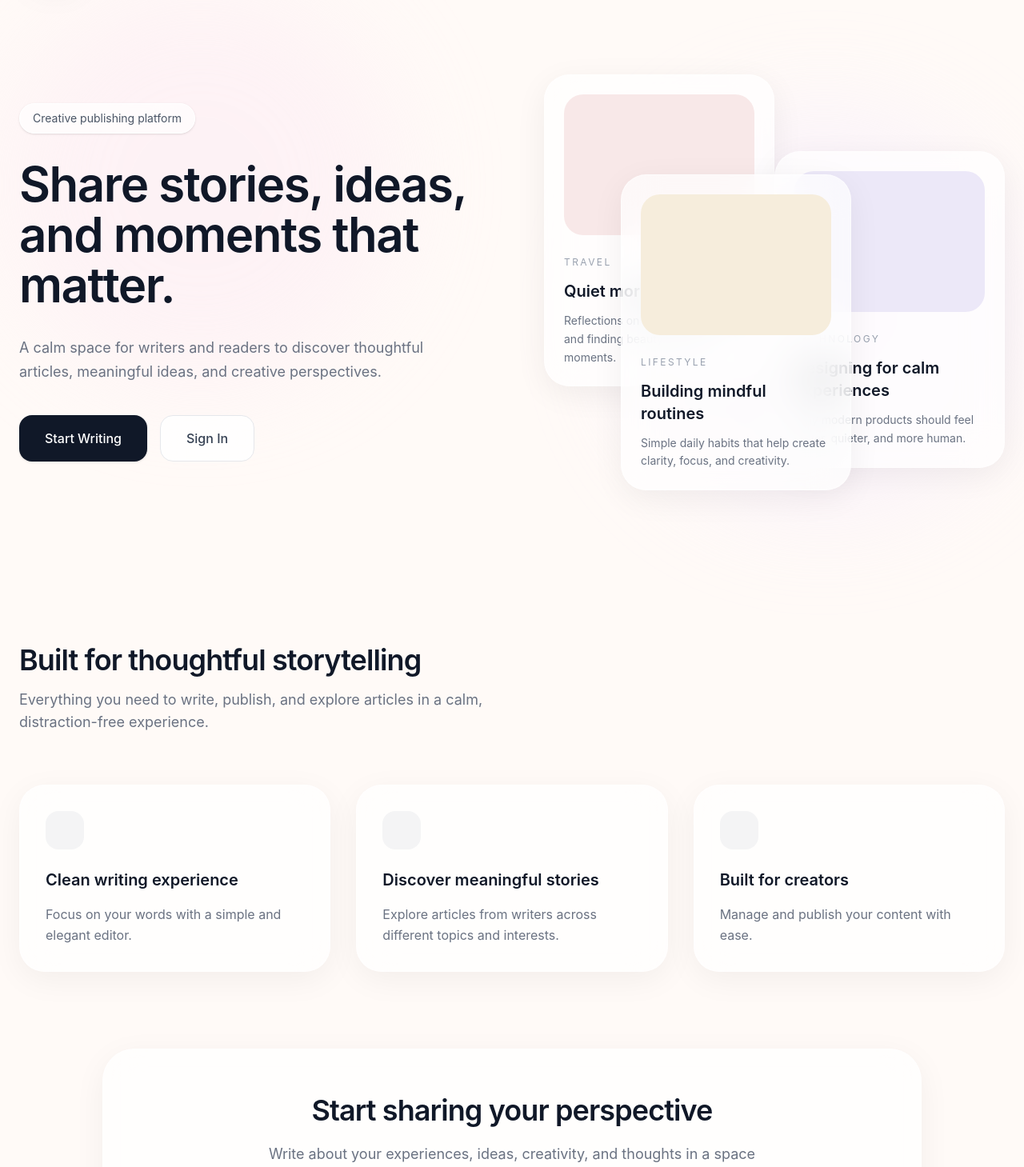
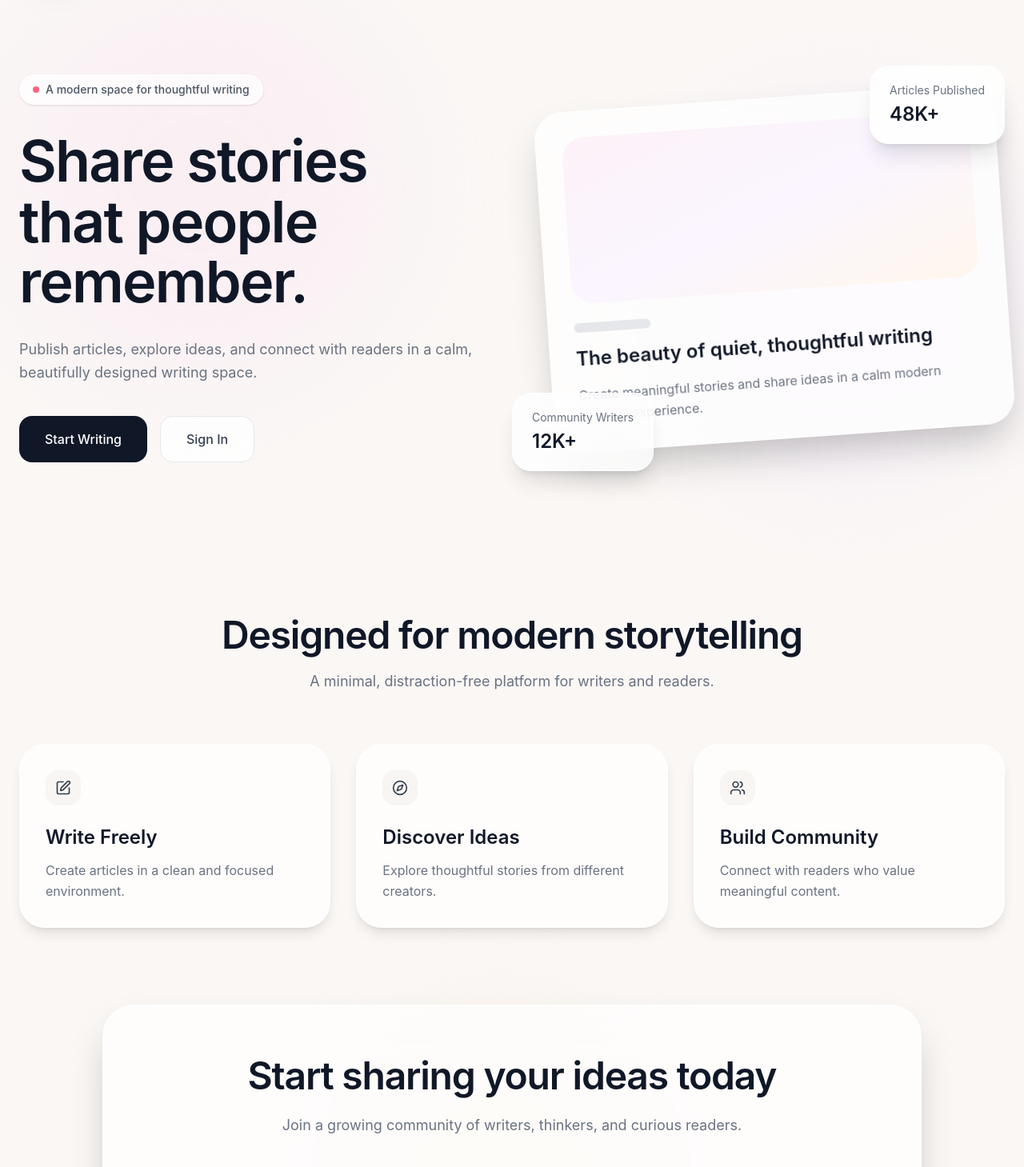
Before and after one commit to Geetavarshini/capstone-frontend, a React app: page / in a window 1280 px wide. Shown: the part 120-1579 px from the top of the page at 80% size. Built offline with nearby package versions, Linux system fonts and the light colour scheme; no server answers; the HTML template or start-up script is replaced by a standard one.

Commit message:
Update Home.jsx

```diff
--- a/src/components/Home.jsx
+++ b/src/components/Home.jsx
@@ -1,12 +1,18 @@
-import React from "react";
-import { useNavigate } from "react-router";
-import { useAuth } from "../AuthStore/useAuth";
+import React from 'react';
+import { useNavigate } from 'react-router';
+import { useAuth } from '../AuthStore/useAuth';
+import { PenSquare, Compass, Users } from 'lucide-react';
 
 function Home() {
   const navigate = useNavigate();
 
-  const isAuthenticated = useAuth((state) => state.isAuthenticated);
-  const currentUser = useAuth((state) => state.currentUser);
+  const isAuthenticated = useAuth(
+    (state) => state.isAuthenticated
+  );
+
+  const currentUser = useAuth(
+    (state) => state.currentUser
+  );
 
   const handleStartWriting = () => {
     if (!isAuthenticated || !currentUser) {
@@ -22,51 +28,66 @@ function Home() {
   };
 
   return (
-    <div className="relative overflow-hidden min-h-screen bg-[#fffaf7] text-gray-900">
+    <div className="relative overflow-hidden min-h-screen bg-[#faf7f5]">
 
       {/* SOFT BACKGROUND */}
       <div className="absolute top-0 left-0 w-[500px] h-[500px] bg-pink-100 rounded-full blur-3xl opacity-40"></div>
 
-      <div className="absolute top-40 right-0 w-[500px] h-[500px] bg-purple-100 rounded-full blur-3xl opacity-40"></div>
+      <div className="absolute top-40 right-0 w-[450px] h-[450px] bg-purple-100 rounded-full blur-3xl opacity-40"></div>
+
+      <div className="absolute bottom-0 left-1/3 w-[400px] h-[400px] bg-orange-100 rounded-full blur-3xl opacity-30"></div>
 
       {/* HERO */}
-      <section className="relative z-10 px-6 pt-28 pb-24">
+      <section className="relative z-10 pt-28 pb-24 px-6">
 
         <div className="max-w-7xl mx-auto grid lg:grid-cols-2 gap-20 items-center">
 
           {/* LEFT */}
           <div>
 
-            <span className="inline-flex items-center px-4 py-2 rounded-full bg-white/70 backdrop-blur-xl border border-white text-sm text-gray-600 mb-8 shadow-sm">
-              Creative publishing platform
-            </span>
+            <div className="inline-flex items-center gap-2 px-4 py-2 rounded-full bg-white/70 backdrop-blur-xl border border-white/60 shadow-sm mb-8">
 
-            <h1 className="text-5xl lg:text-6xl font-semibold tracking-tight leading-[1.05] text-gray-900 mb-8">
-              Share stories,
-              ideas, and moments
-              that matter.
+              <div className="w-2 h-2 rounded-full bg-rose-400"></div>
+
+              <span className="text-sm text-gray-600 font-medium">
+                A modern space for thoughtful writing
+              </span>
+            </div>
+
+            <h1 className="text-5xl md:text-7xl font-semibold tracking-tight text-gray-900 leading-[1.05] mb-8">
+
+              Share stories
+              <br />
+
+              that people
+              <br />
+
+              remember.
             </h1>
 
             <p className="text-lg text-gray-500 leading-relaxed max-w-xl mb-10">
-              A calm space for writers and readers to
-              discover thoughtful articles, meaningful
-              ideas, and creative perspectives.
+
+              Publish articles, explore ideas,
+              and connect with readers in a calm,
+              beautifully designed writing space.
             </p>
 
             <div className="flex flex-wrap gap-4">
 
               <button
                 onClick={handleStartWriting}
-                className="px-8 py-4 rounded-2xl bg-gray-900 text-white font-medium hover:bg-black transition-all shadow-sm"
+                className="px-8 py-4 rounded-2xl bg-gray-900 text-white font-medium hover:shadow-xl transition-all"
               >
                 {isAuthenticated
-                  ? "Go to Dashboard"
+                  ? "Open Dashboard"
                   : "Start Writing"}
               </button>
 
               {!isAuthenticated && (
                 <button
-                  onClick={() => navigate("/login")}
+                  onClick={() =>
+                    navigate("/login")
+                  }
                   className="px-8 py-4 rounded-2xl bg-white/80 backdrop-blur-xl border border-gray-200 text-gray-700 font-medium hover:bg-white transition-all"
                 >
                   Sign In
@@ -76,84 +97,68 @@ function Home() {
           </div>
 
           {/* RIGHT */}
-          <div className="hidden lg:block relative h-[520px]">
+          <div className="relative hidden lg:block">
 
-            {/* CARD 1 */}
-            <div className="absolute top-0 left-0 w-72 bg-white/70 backdrop-blur-xl border border-white/50 rounded-[32px] p-6 shadow-[0_10px_40px_rgba(0,0,0,0.06)]">
+            <div className="bg-white/70 backdrop-blur-2xl border border-white/60 rounded-[36px] shadow-2xl p-8 rotate-[-4deg]">
 
-              <div className="h-44 rounded-3xl bg-[#f8e8e8] mb-5"></div>
+              <div className="h-52 rounded-[28px] bg-gradient-to-br from-[#fdf2f8] via-[#faf5ff] to-[#fff7ed] mb-6"></div>
 
-              <span className="text-xs text-gray-400 uppercase tracking-[0.2em]">
-                Travel
-              </span>
+              <div className="space-y-4">
 
-              <h3 className="text-xl font-semibold text-gray-900 mt-3 mb-3">
-                Quiet mornings in Kyoto
-              </h3>
+                <div className="w-24 h-3 rounded-full bg-gray-200"></div>
 
-              <p className="text-gray-500 leading-relaxed text-sm">
-                Reflections on slow travel, silence,
-                and finding beauty in small moments.
-              </p>
+                <h3 className="text-2xl font-semibold text-gray-900 leading-snug">
+                  The beauty of quiet,
+                  thoughtful writing
+                </h3>
+
+                <p className="text-gray-500 leading-relaxed">
+                  Create meaningful stories and
+                  share ideas in a calm modern
+                  editorial experience.
+                </p>
+              </div>
             </div>
 
-            {/* CARD 2 */}
-            <div className="absolute top-24 right-0 w-72 bg-white/70 backdrop-blur-xl border border-white/50 rounded-[32px] p-6 shadow-[0_10px_40px_rgba(0,0,0,0.06)]">
+            <div className="absolute -bottom-10 -left-10 bg-white/80 backdrop-blur-xl border border-white/60 rounded-3xl shadow-xl px-6 py-5">
 
-              <div className="h-44 rounded-3xl bg-[#ece8f8] mb-5"></div>
+              <p className="text-sm text-gray-500 mb-1">
+                Community Writers
+              </p>
 
-              <span className="text-xs text-gray-400 uppercase tracking-[0.2em]">
-                Technology
-              </span>
-
-              <h3 className="text-xl font-semibold text-gray-900 mt-3 mb-3">
-                Designing for calm experiences
-              </h3>
-
-              <p className="text-gray-500 leading-relaxed text-sm">
-                Why modern products should feel
-                softer, quieter, and more human.
-              </p>
+              <h4 className="text-2xl font-semibold text-gray-900">
+                12K+
+              </h4>
             </div>
 
-            {/* CARD 3 */}
-            <div className="absolute bottom-0 left-24 w-72 bg-white/70 backdrop-blur-xl border border-white/50 rounded-[32px] p-6 shadow-[0_10px_40px_rgba(0,0,0,0.06)]">
+            <div className="absolute -top-10 right-0 bg-white/80 backdrop-blur-xl border border-white/60 rounded-3xl shadow-xl px-6 py-5">
 
-              <div className="h-44 rounded-3xl bg-[#f6eddc] mb-5"></div>
+              <p className="text-sm text-gray-500 mb-1">
+                Articles Published
+              </p>
 
-              <span className="text-xs text-gray-400 uppercase tracking-[0.2em]">
-                Lifestyle
-              </span>
-
-              <h3 className="text-xl font-semibold text-gray-900 mt-3 mb-3">
-                Building mindful routines
-              </h3>
-
-              <p className="text-gray-500 leading-relaxed text-sm">
-                Simple daily habits that help create
-                clarity, focus, and creativity.
-              </p>
+              <h4 className="text-2xl font-semibold text-gray-900">
+                48K+
+              </h4>
             </div>
-
           </div>
         </div>
       </section>
 
       {/* FEATURES */}
-      <section className="relative z-10 px-6 py-24">
+      <section className="relative z-10 py-24 px-6">
 
         <div className="max-w-7xl mx-auto">
 
-          <div className="mb-16">
+          <div className="text-center mb-16">
 
-            <h2 className="text-4xl font-semibold tracking-tight text-gray-900 mb-4">
-              Built for thoughtful storytelling
+            <h2 className="text-4xl md:text-5xl font-semibold tracking-tight text-gray-900 mb-5">
+              Designed for modern storytelling
             </h2>
 
-            <p className="text-gray-500 text-lg max-w-2xl">
-              Everything you need to write, publish,
-              and explore articles in a calm,
-              distraction-free experience.
+            <p className="text-lg text-gray-500 max-w-2xl mx-auto">
+              A minimal, distraction-free platform
+              for writers and readers.
             </p>
           </div>
 
@@ -161,26 +166,31 @@ function Home() {
 
             {[
               {
-                title: "Clean writing experience",
-                desc: "Focus on your words with a simple and elegant editor."
+                icon: <PenSquare className="w-5 h-5" />,
+                title: "Write Freely",
+                desc: "Create articles in a clean and focused environment."
               },
               {
-                title: "Discover meaningful stories",
-                desc: "Explore articles from writers across different topics and interests."
+                icon: <Compass className="w-5 h-5" />,
+                title: "Discover Ideas",
+                desc: "Explore thoughtful stories from different creators."
               },
               {
-                title: "Built for creators",
-                desc: "Manage and publish your content with ease."
+                icon: <Users className="w-5 h-5" />,
+                title: "Build Community",
+                desc: "Connect with readers who value meaningful content."
               }
             ].map((item, i) => (
               <div
                 key={i}
-                className="bg-white/70 backdrop-blur-xl border border-white/50 rounded-[32px] p-8 shadow-[0_10px_40px_rgba(0,0,0,0.05)] hover:-translate-y-1 transition-all"
+                className="bg-white/70 backdrop-blur-2xl border border-white/60 rounded-[32px] p-8 shadow-lg hover:shadow-2xl transition-all"
               >
 
-                <div className="w-12 h-12 rounded-2xl bg-[#f4f4f5] mb-6"></div>
+                <div className="w-11 h-11 rounded-2xl bg-[#f8f5f2] flex items-center justify-center text-gray-700 mb-6">
+                  {item.icon}
+                </div>
 
-                <h3 className="text-xl font-semibold text-gray-900 mb-4">
+                <h3 className="text-2xl font-semibold text-gray-900 mb-3">
                   {item.title}
                 </h3>
 
@@ -198,42 +208,44 @@ function Home() {
 
         <div className="max-w-5xl mx-auto">
 
-          <div className="bg-white/70 backdrop-blur-xl border border-white/50 rounded-[40px] p-14 text-center shadow-[0_10px_40px_rgba(0,0,0,0.05)]">
+          <div className="bg-white/70 backdrop-blur-2xl border border-white/60 rounded-[40px] shadow-2xl px-10 py-16 text-center">
 
-            <h2 className="text-4xl font-semibold tracking-tight text-gray-900 mb-5">
-              Start sharing your perspective
+            <h2 className="text-4xl md:text-5xl font-semibold tracking-tight text-gray-900 mb-6">
+              Start sharing your ideas today
             </h2>
 
-            <p className="text-gray-500 text-lg max-w-2xl mx-auto mb-10 leading-relaxed">
-              Write about your experiences, ideas,
-              creativity, and thoughts in a space
-              designed for modern storytelling.
+            <p className="text-lg text-gray-500 max-w-2xl mx-auto mb-10">
+              Join a growing community of writers,
+              thinkers, and curious readers.
             </p>
 
-            {isAuthenticated ? (
+            {isAuthenticated && currentUser ? (
               <button
                 onClick={handleStartWriting}
-                className="px-8 py-4 rounded-2xl bg-gray-900 text-white font-medium hover:bg-black transition-all"
+                className="px-8 py-4 rounded-2xl bg-gray-900 text-white font-medium hover:shadow-xl transition-all"
               >
-                Go to Dashboard
+                Open Dashboard
               </button>
             ) : (
               <div className="flex justify-center gap-4 flex-wrap">
 
                 <button
-                  onClick={() => navigate("/register")}
-                  className="px-8 py-4 rounded-2xl bg-gray-900 text-white font-medium hover:bg-black transition-all"
+                  onClick={() =>
+                    navigate("/register")
+                  }
+                  className="px-8 py-4 rounded-2xl bg-gray-900 text-white font-medium hover:shadow-xl transition-all"
                 >
                   Create Account
                 </button>
 
                 <button
-                  onClick={() => navigate("/login")}
+                  onClick={() =>
+                    navigate("/login")
+                  }
                   className="px-8 py-4 rounded-2xl bg-white border border-gray-200 text-gray-700 font-medium hover:bg-gray-50 transition-all"
                 >
                   Sign In
                 </button>
-
               </div>
             )}
           </div>
```
